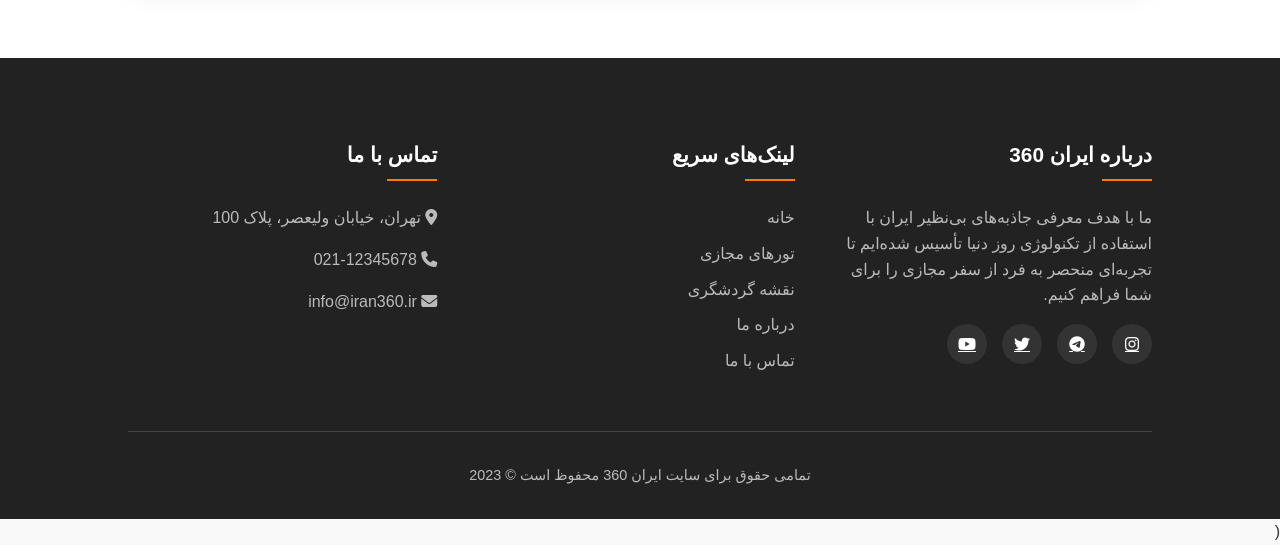
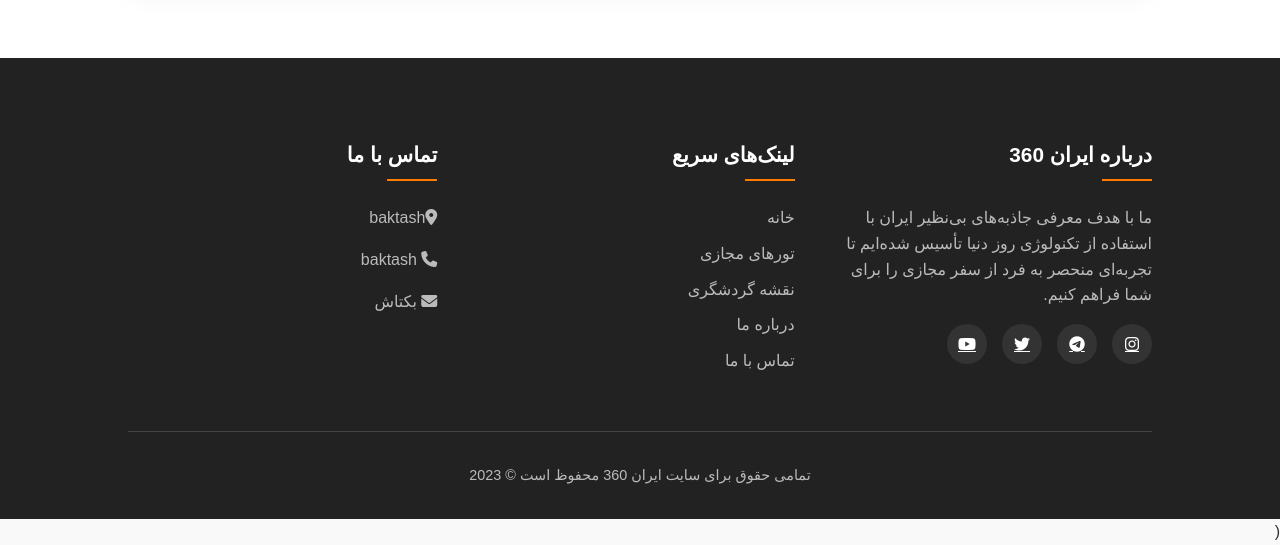
Before and after one commit to baktash-1234/iran360, a plain HTML site: page index.html in a window 1280 px wide. Shown: the part 2879-3424 px from the top of the page. Drawn offline with Linux system fonts and the light colour scheme; a small style sheet from the web is missing.

Commit message:
Update index.html

```diff
--- a/index.html
+++ b/index.html
@@ -3,7 +3,7 @@
 <head>
     <meta charset="UTF-8">
     <meta name="viewport" content="width=device-width, initial-scale=1.0">
-    <title>ایران 360 - تجربه سفر مجازی به ایران</title>
+    <title>ایران 360 - تجربه سفر مجازی به ایران با بکتاش </title>
     <link rel="stylesheet" href="https://cdnjs.cloudflare.com/ajax/libs/font-awesome/6.4.0/css/all.min.css">
     <link href="https://fontiran.com/css/fontiran.css" rel="stylesheet">
     <style>
@@ -563,9 +563,9 @@
             </div>
             <div class="footer-column">
                 <h3>تماس با ما</h3>
-                <p><i class="fas fa-map-marker-alt"></i> تهران، خیابان ولیعصر، پلاک 100</p>
-                <p><i class="fas fa-phone"></i> 021-12345678</p>
-                <p><i class="fas fa-envelope"></i> info@iran360.ir</p>
+                <p><i class="fas fa-map-marker-alt"></i>baktash</p>
+                <p><i class="fas fa-phone"></i> baktash</p>
+                <p><i class="fas fa-envelope"></i> بکتاش</p>
             </div>
         </div>
         <div class="copyright">
```
